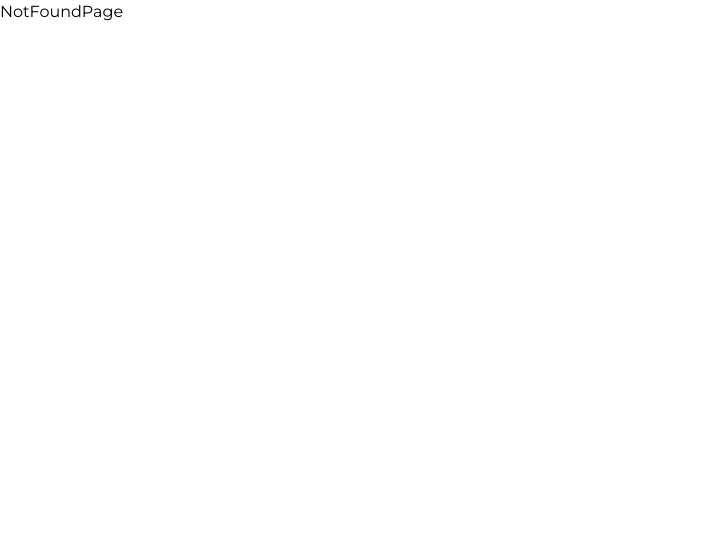
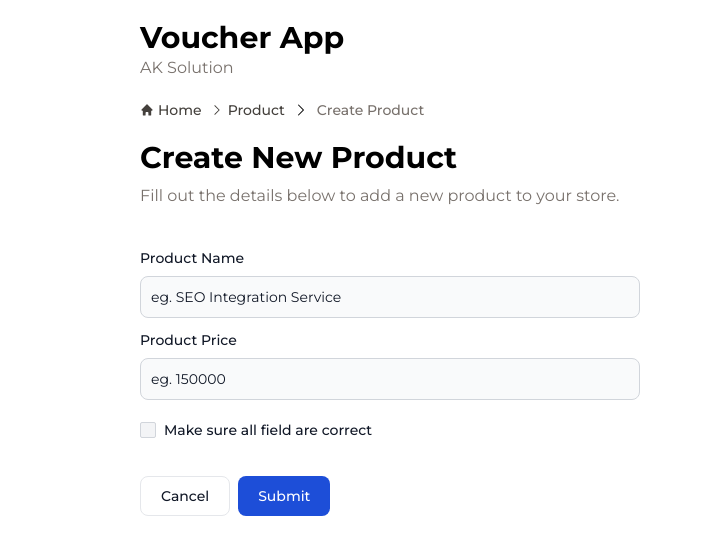
Before and after one commit to aungkhant2002/Voucher-App, a React (Vite) app: page /product/create in a window 1280 px wide. Before the commit this address had no page. Shown: the top 554 px of the page, without its empty margins (0-702 px from the left). Built offline with nearby package versions, Linux system fonts and the light colour scheme; a web font is replaced by a local one.

Commit message:
feat(ui): design Create New Product page with form and layout

```diff
--- a/package.json
+++ b/package.json
@@ -16,6 +16,7 @@
     "ldrs": "^1.1.7",
     "react": "^18.3.1",
     "react-dom": "^18.3.1",
+    "react-hook-form": "^7.62.0",
     "react-icons": "^5.5.0",
     "react-router-dom": "^7.7.1",
     "swr": "^2.3.4",
--- a/src/components/Breadcrumb.jsx
+++ b/src/components/Breadcrumb.jsx
@@ -2,20 +2,33 @@ import React from 'react'
 import { HiChevronRight, HiMiniHome } from 'react-icons/hi2'
 import { Link } from 'react-router-dom'
 
-const Breadcrumb = ({ currentPageTitle }) => {
+const Breadcrumb = ({ currentPageTitle, links }) => {
   return (
     <section>
       <nav className="flex" aria-label="Breadcrumb">
         <ol className="inline-flex items-center space-x-1 md:space-x-2 rtl:space-x-reverse">
           <li className="inline-flex items-center">
             <Link to="/" className="inline-flex items-center text-sm font-medium text-stone-700 hover:text-stone-600">
-              <HiMiniHome className='mr-1'/>
+              <HiMiniHome className='mr-1' />
               Home
             </Link>
           </li>
+
+          {links &&
+            links.map((link, index) => (
+              <li key={index} className="inline-flex items-center">
+                <Link
+                  to={link.path} className="inline-flex items-center text-sm font-medium text-stone-700 hover:text-stone-600">
+                  <HiChevronRight className='mr-1' />
+                  {link.title}
+                </Link>
+              </li>
+            ))
+          }
+
           <li aria-current="page">
             <div className="flex items-center">
-              <HiChevronRight/>
+              <HiChevronRight />
               <span className="ms-1 text-sm font-medium text-stone-500 md:ms-2">{currentPageTitle}</span>
             </div>
           </li>
--- /dev/null
+++ b/src/components/ProductCreateCard.jsx
@@ -0,0 +1,41 @@
+import React from 'react'
+import { useForm } from 'react-hook-form'
+import { Link } from 'react-router-dom'
+
+const ProductCreateCard = () => {
+    const { register, handleSubmit } = useForm();
+    const handleCreateProduct = () => {
+
+    }
+    return (
+        <div className="w-full md:w-1/2 mt-5">
+
+            <h1 className='text-3xl font-bold mb-2'>Create New Product</h1>
+            <p className='text-stone-500'>Fill out the details below to add a new product to your store.</p>
+
+            <form onSubmit={handleSubmit(handleCreateProduct)} className='mt-10'>
+
+                <div className='mb-3'>
+                    <label htmlFor="name" className="block mb-2 text-sm font-medium text-gray-900">Product Name</label>
+                    <input type="text" {...register("product_name")} id="name" className="bg-gray-50 border border-gray-300 text-gray-900 text-sm rounded-lg block w-full p-2.5" placeholder="eg. SEO Integration Service" required />
+                </div>
+
+                <div className='mb-5'>
+                    <label htmlFor="price" className="block mb-2 text-sm font-medium text-gray-900">Product Price</label>
+                    <input type="number" {...register("price")} id="price" className="bg-gray-50 border border-gray-300 text-gray-900 text-sm rounded-lg block w-full p-2.5" placeholder="eg. 150000" required />
+                </div>
+
+                <div className="flex items-center mb-4">
+                    <input {...register("all_correct")} required id="all-correct" type="checkbox" defaultValue className="w-4 h-4 text-blue-600 bg-gray-100 border-gray-300 rounded-sm " />
+                    <label htmlFor="all-correct" className="ms-2 text-sm font-medium text-gray-900">Make sure all field are correct</label>
+                </div>
+
+                <Link to={'/product'} type="button" className="py-2.5 px-5 me-2 mb-2 text-sm font-medium text-gray-900 focus:outline-none bg-white rounded-lg border border-gray-200 hover:bg-gray-100 hover:text-blue-700 ">Cancel</Link>
+                <button type="submit" className="text-white bg-blue-700 hover:bg-blue-800 focus:ring-4 focus:outline-none font-medium rounded-lg text-sm w-full sm:w-auto px-5 py-2.5 text-center mt-5">Submit</button>
+
+            </form>
+        </div>
+    )
+}
+
+export default ProductCreateCard
--- a/src/components/ProductList.jsx
+++ b/src/components/ProductList.jsx
@@ -5,6 +5,7 @@ import useSWR from 'swr'
 import ProductListSkeletonLoader from './ProductListSkeletonLoader';
 import ProductListEmptyState from './ProductListEmptyState';
 import ProductRow from './ProductRow';
+import { Link } from 'react-router-dom';
 
 const fetcher = (...args) => fetch(...args).then(res => res.json())
 
@@ -27,7 +28,7 @@ const ProductList = () => {
                     </div>
                 </div>
                 <div className="ms-auto">
-                    <button type="button" className="text-white bg-blue-700 hover:bg-blue-800 focus:ring-4font-medium rounded-lg text-sm p-4 me-2 mb-2 focus:outline-none flex justify-between items-center gap-3">Add New Product <HiPlus className="size-5" /></button>
+                    <Link to={'/product/create'} type="button" className="text-white bg-blue-700 hover:bg-blue-800 focus:ring-4font-medium rounded-lg text-sm p-4 me-2 mb-2 focus:outline-none flex justify-between items-center gap-3">Add New Product <HiPlus className="size-5" /></Link>
                 </div>
             </div>
             <div className="relative overflow-x-auto shadow-md sm:rounded-lg">
--- /dev/null
+++ b/src/pages/ProductCreatePage.jsx
@@ -0,0 +1,17 @@
+import React from 'react'
+import Container from '../components/Container'
+import Breadcrumb from '../components/Breadcrumb'
+import ProductCreateCard from '../components/ProductCreateCard'
+
+const ProductCreatePage = () => {
+    return (
+        <section>
+            <Container>
+                <Breadcrumb currentPageTitle="Create Product" links={[{ title: "Product", path: "/product" }]} />
+                <ProductCreateCard />
+            </Container>
+        </section>
+    )
+}
+
+export default ProductCreatePage
--- a/src/router.jsx
+++ b/src/router.jsx
@@ -6,6 +6,7 @@ import DashboardPage from './pages/DashboardPage';
 import ProductPage from './pages/ProductPage';
 import SalePage from './pages/SalePage';
 import VoucherPage from './pages/VoucherPage';
+import ProductCreatePage from './pages/ProductCreatePage';
 
 const router = createBrowserRouter([
     {
@@ -22,6 +23,10 @@ const router = createBrowserRouter([
                 element: <ProductPage />
             },
             {
+                path: '/product/create',
+                element: <ProductCreatePage />
+            },
+            {
                 path: '/sale',
                 element: <SalePage />
             },
```
Also changed, not shown: 1 other file (tests, documents, lock files or other folders).
